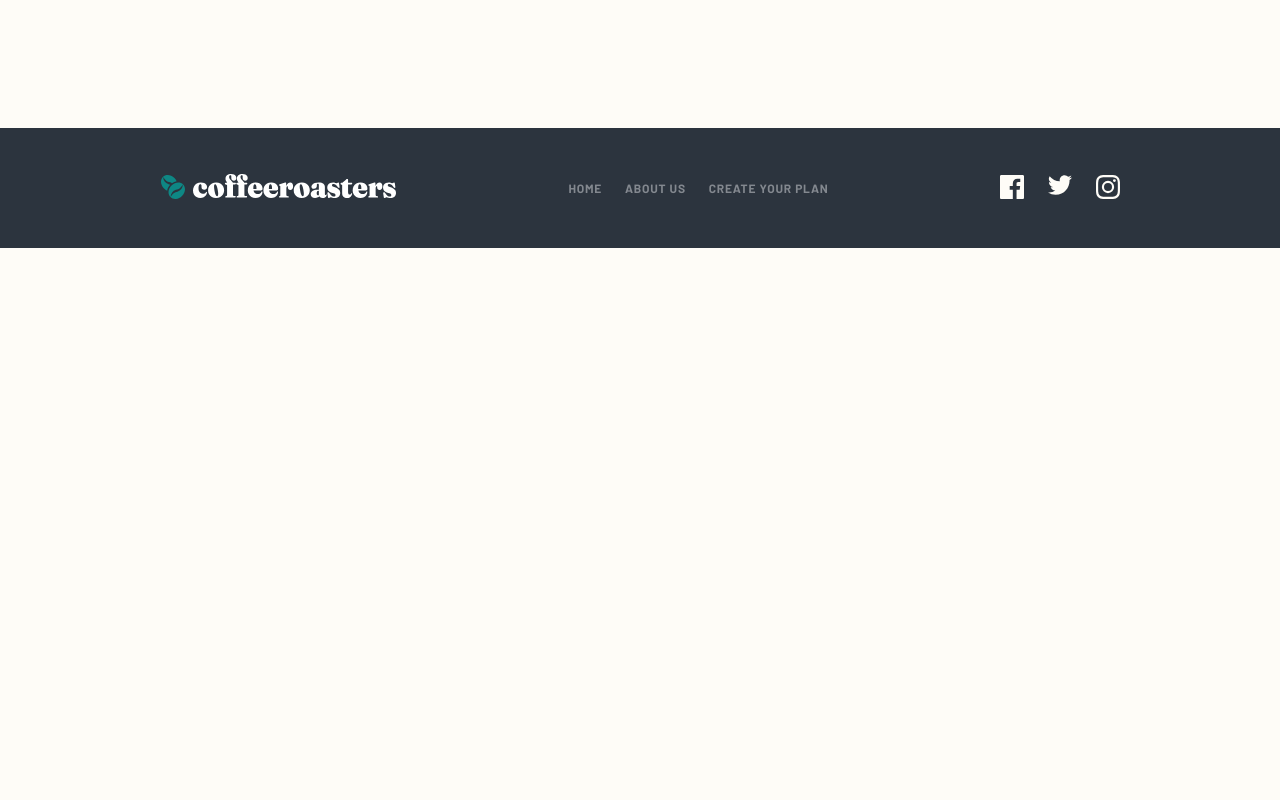
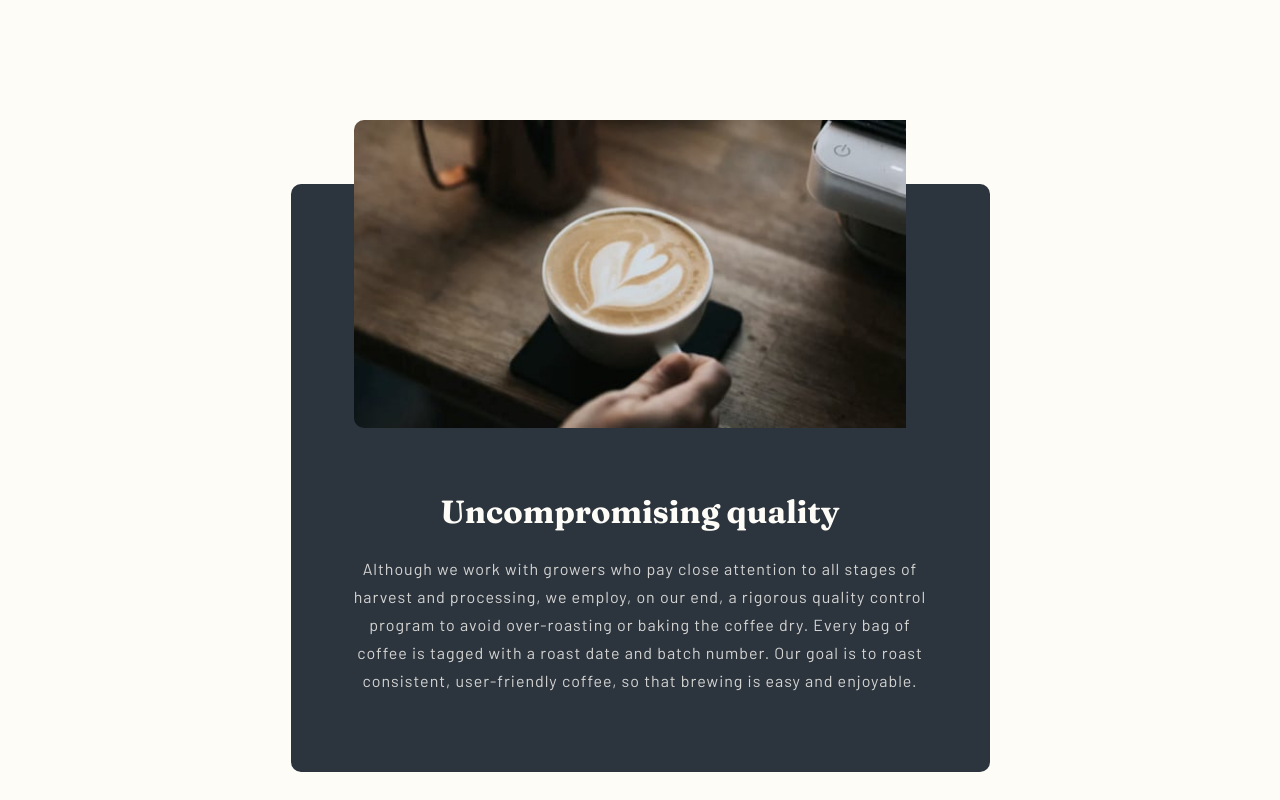
Before and after one commit to vincitaylaran/coffeeroasters-sub-site, a Next.js app: page /about in a window 1280 px wide. Shown: the part 1140-1940 px from the top of the page. Before the commit the page ends 1428 px from the top, so only its background shows below. Built offline with nearby package versions, Linux system fonts and the light colour scheme.

Commit message:
Create the uncompromising quality section in about page

```diff
--- a/pages/about.tsx
+++ b/pages/about.tsx
@@ -16,11 +16,6 @@ const about = () => {
       </section>
 
       <section className={aboutStyles.ourCommitment}>
-        {/* <Image
-          src="/assets/about/mobile/image-commitment.jpg"
-          width={327}
-          height={400}
-        /> */}
         <div className={aboutStyles.image} />
 
         <div className={aboutStyles.content}>
@@ -40,6 +35,25 @@ const about = () => {
           </p>
         </div>
       </section>
+
+      <section className={aboutStyles.uncompromisingQuality}>
+        <div className={aboutStyles.imageContainer}>
+          <div className={aboutStyles.image} />
+        </div>
+
+        <div className={aboutStyles.content}>
+          <h3 className={aboutStyles.title}>Uncompromising quality</h3>
+
+          <p className={aboutStyles.description}>
+            Although we work with growers who pay close attention to all stages
+            of harvest and processing, we employ, on our end, a rigorous quality
+            control program to avoid over-roasting or baking the coffee dry.
+            Every bag of coffee is tagged with a roast date and batch number.
+            Our goal is to roast consistent, user-friendly coffee, so that
+            brewing is easy and enjoyable.
+          </p>
+        </div>
+      </section>
     </div>
   )
 }
--- a/styles/About.module.scss
+++ b/styles/About.module.scss
@@ -1,10 +1,22 @@
 @import "functions";
 @import "mixins";
 
+@mixin quality-image($backgroundUrl) {
+  background: url($backgroundUrl);
+  background-size: contain;
+  background-repeat: no-repeat;
+  height: 100%;
+}
+
 #about {
   // For hero section styles, go to Hero.module.scss
+  @include flex(column) {
+    align-items: center;
+  }
 
   .ourCommitment {
+    margin-bottom: 200px;
+
     @include flex(column) {
       @media (min-width: breakpoint(tablet)) {
         flex-direction: row;
@@ -47,11 +59,6 @@
         text-align: start;
       }
 
-      //   @media (min-width: breakpoint(desktop)) {
-      //     width: 540px;
-      //     height: 340px;
-      //   }
-
       .title {
         margin: 0;
         margin-bottom: 30px;
@@ -63,7 +70,90 @@
     }
   }
 
-  .unCompromisingQuality {
+  .uncompromisingQuality {
+    @include flex(column) {
+      align-items: center;
+      justify-content: center;
+      @media (min-width: breakpoint(desktop)) {
+        flex-direction: row-reverse;
+        justify-content: space-between;
+      }
+    }
+
+    background: color(outer-space);
+    text-align: center;
+    color: white;
+    padding-bottom: 61px;
+    height: 550px;
+    width: 327px;
+
+    @media (max-width: breakpoint(mobile-s)) {
+      height: 609px;
+    }
+
+    @media (min-width: breakpoint(tablet)) {
+      height: 588px;
+      width: 699px;
+    }
+
+    @media (min-width: breakpoint(desktop)) {
+      text-align: start;
+      width: 1280px;
+    }
+
+    .imageContainer {
+      width: 279px;
+      height: 156px;
+
+      @media (min-width: breakpoint(tablet)) {
+        width: 573px;
+        height: 320px;
+      }
+
+      @media (min-width: breakpoint(desktop)) {
+        width: 445px;
+        height: 474px;
+      }
+
+      .image {
+        position: relative;
+        bottom: 64px;
+        @include quality-image(
+          "../public/assets/about/mobile/image-quality.jpg"
+        );
+
+        @media (min-width: breakpoint(tablet)) {
+          @include quality-image(
+            "../public/assets/about/tablet/image-quality.jpg"
+          );
+        }
+
+        @media (min-width: breakpoint(desktop)) {
+          @include quality-image(
+            "../public/assets/about/desktop/image-quality.jpg"
+          );
+        }
+      }
+    }
+
+    .content {
+      color: color(light-cream);
+
+      @media (min-width: breakpoint(desktop)) {
+        width: 540px;
+      }
+      .title {
+        margin: 0 0 24px;
+
+        @media (min-width: breakpoint(desktop)) {
+          font-size: 2.5rem;
+        }
+      }
+
+      .description {
+        opacity: 0.8;
+      }
+    }
   }
 
   .ourHeadQuarters {
```
